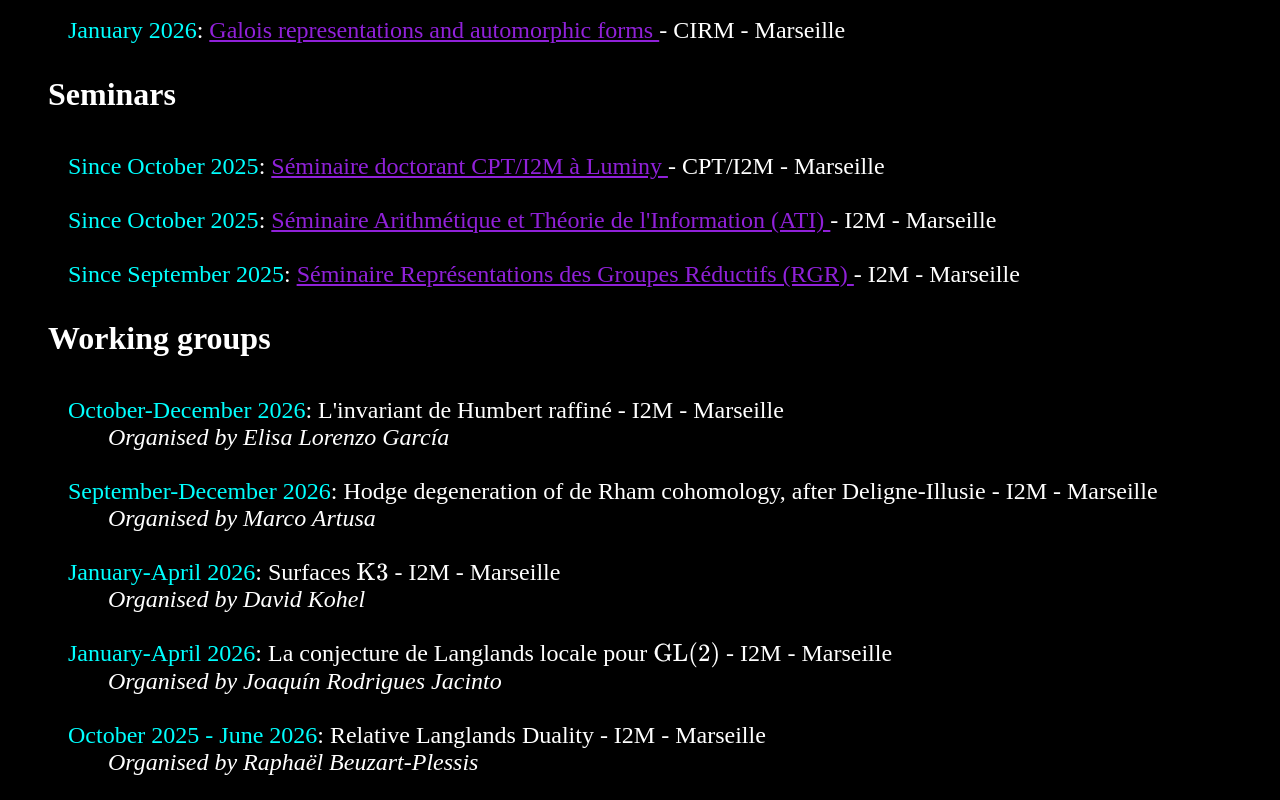
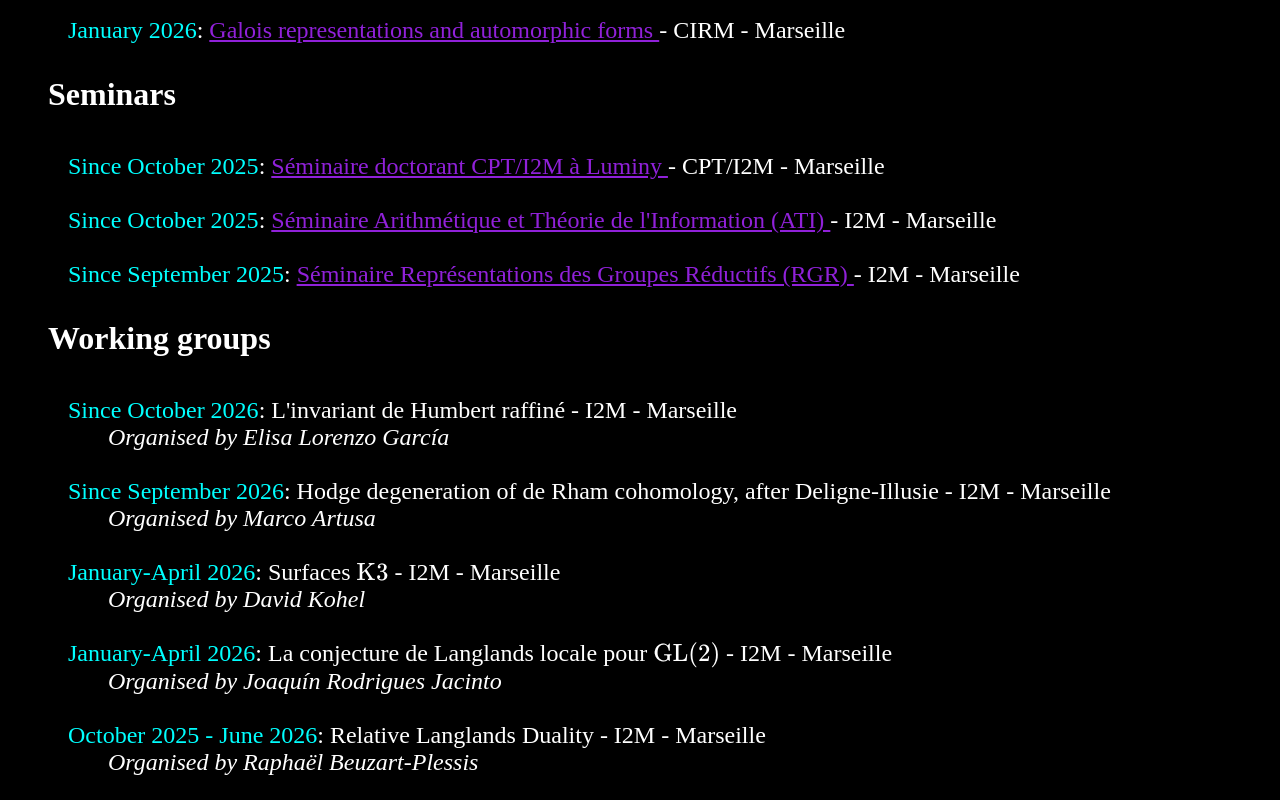
Before and after one commit to Gfkey/site_perso, a plain HTML site: page Site (Events).html in a window 1280 px wide. Shown: the part 1026-1826 px from the top of the page. Drawn offline with nearby package versions, Linux system fonts and the light colour scheme.

Commit message:
Update Site (Events).html

```diff
--- a/Site (Events).html
+++ b/Site (Events).html
@@ -159,11 +159,11 @@ button {
 <font size="+3"> <p style="color: #FFFFFF; margin-left: 40px; margin-right: 40px;"> <b> Working groups </b> </p> </font>
 
 <ul style="color: #FFFFFF; margin-top: 40px; margin-right: 40px; list-style: none;"> <font size="+2">
-<li span style="margin-left: 20px; margin-right: 40px;"> <span style="color: cyan;"> October-December 2026</span>: L'invariant de Humbert raffiné - I2M - Marseille <br>
+<li span style="margin-left: 20px; margin-right: 40px;"> <span style="color: cyan;"> Since October 2026</span>: L'invariant de Humbert raffiné - I2M - Marseille <br>
 <span style="margin-left: 40px;"> <i> Organised by Elisa Lorenzo García </i> </span>
 </li>
 <br>
-<li span style="margin-left: 20px; margin-right: 40px;"> <span style="color: cyan;"> September-December 2026</span>: Hodge degeneration of de Rham cohomology, after Deligne-Illusie - I2M - Marseille <br>
+<li span style="margin-left: 20px; margin-right: 40px;"> <span style="color: cyan;"> Since September 2026</span>: Hodge degeneration of de Rham cohomology, after Deligne-Illusie - I2M - Marseille <br>
 <span style="margin-left: 40px;"> <i> Organised by Marco Artusa </i> </span>
 </li>
 <br>
```
